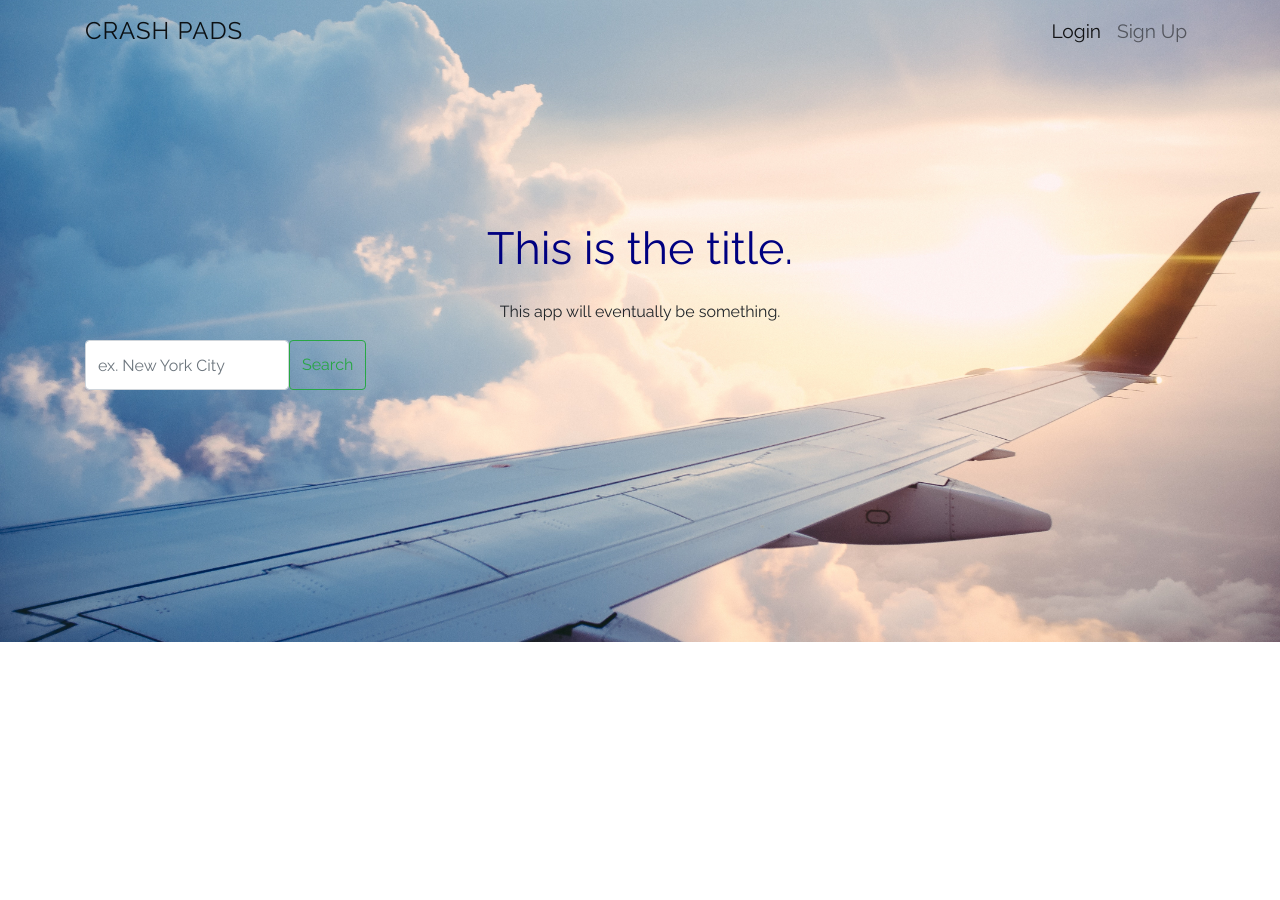
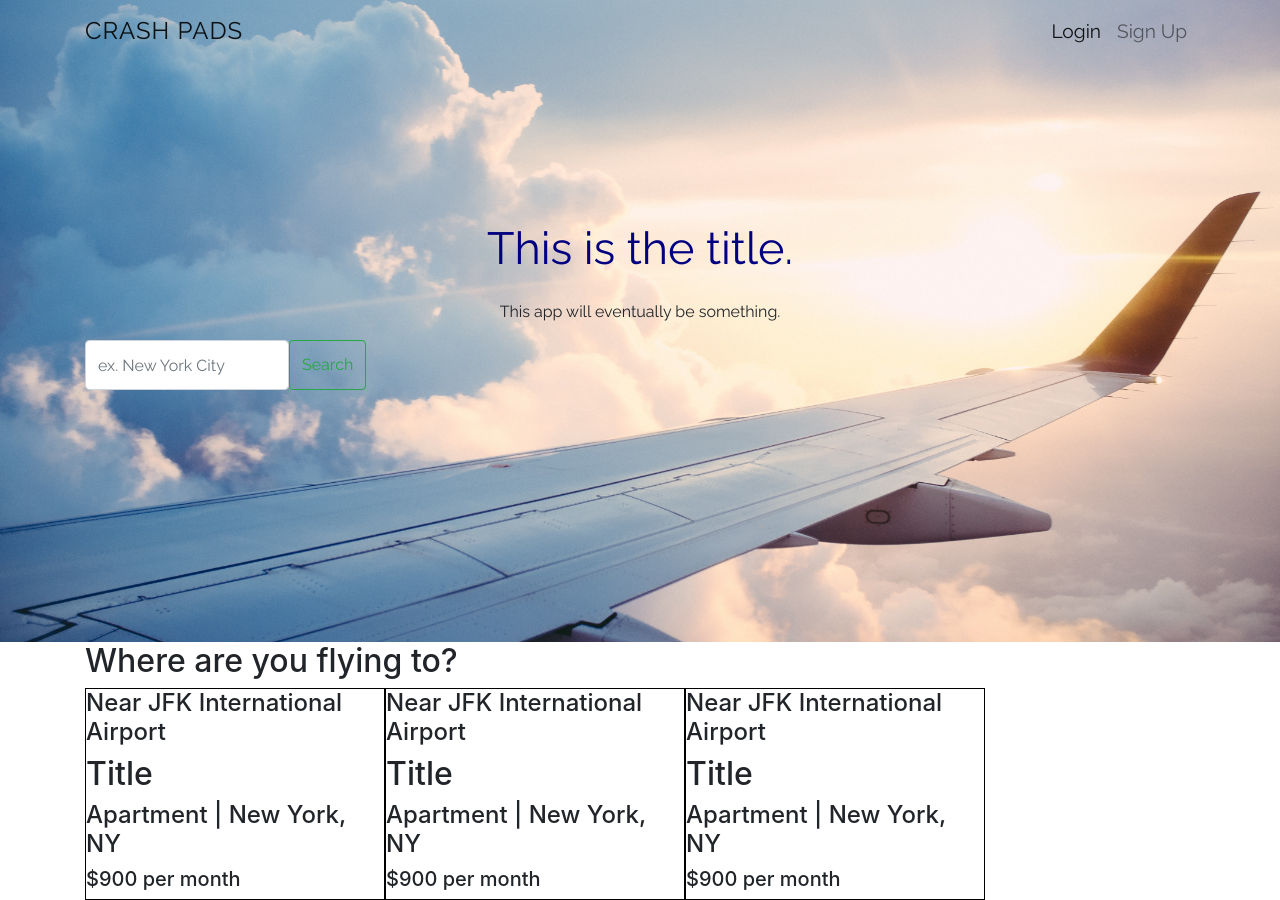
Before and after one commit to cevazquez/crash-pads-app, a React (Create React App) app: page / in a window 1280 px wide. Before the commit the page ends 800 px from the top, so only its background shows below. Built offline with nearby package versions, Linux system fonts and the light colour scheme.

Commit message:
Add Pad Section component

```diff
--- a/src/App.js
+++ b/src/App.js
@@ -2,6 +2,8 @@ import React, { Component } from 'react';
 
 import { BannerInfo } from './shared/Header/BannerInfo';
 import { Nav } from './shared/Header/Nav';
+
+import { PadList } from './components/PadSection/PadList';
 
 import './App.css';
 
@@ -13,6 +15,7 @@ class App extends Component {
           <Nav />
           <BannerInfo />
         </div>
+        <PadList />
       </div>
     );
   }
--- /dev/null
+++ b/src/components/PadSection/PadCard.js
@@ -0,0 +1,13 @@
+import React, { Component } from 'react';
+import './PadSection.css';
+
+export function PadCard() {
+    return (
+        <div className="pad-card">
+            <h4>Near JFK International Airport</h4>
+            <h2>Title</h2>
+            <h4>Apartment | New York, NY</h4>
+            <h5>$900 per month</h5>
+        </div>
+    )
+}
--- /dev/null
+++ b/src/components/PadSection/PadList.js
@@ -0,0 +1,28 @@
+import React, { Component } from 'react';
+import { PadCard } from './PadCard';
+
+export class PadList extends React.Component {
+    constructor() {
+        super();
+        this.state = {
+            pads: [1,2,3]
+        }
+    }
+
+    renderPads = () => {
+        return this.state.pads.map((pad, index) => {
+            return <PadCard key={index} />
+        })
+    }
+
+    render() {
+        return (
+            <div className="container">
+                <h2>Where are you flying to?</h2>
+                <div>
+                    {this.renderPads()}
+                </div>
+            </div>
+        )
+    }
+}
--- /dev/null
+++ b/src/components/PadSection/PadSection.css
@@ -0,0 +1,5 @@
+.pad-card {
+    width: 300px;
+    border: 1px solid black;
+    display: inline-block;
+}
```
